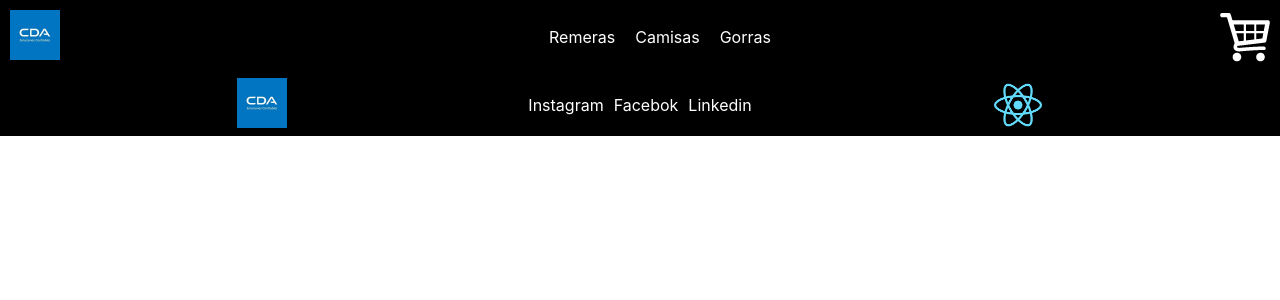
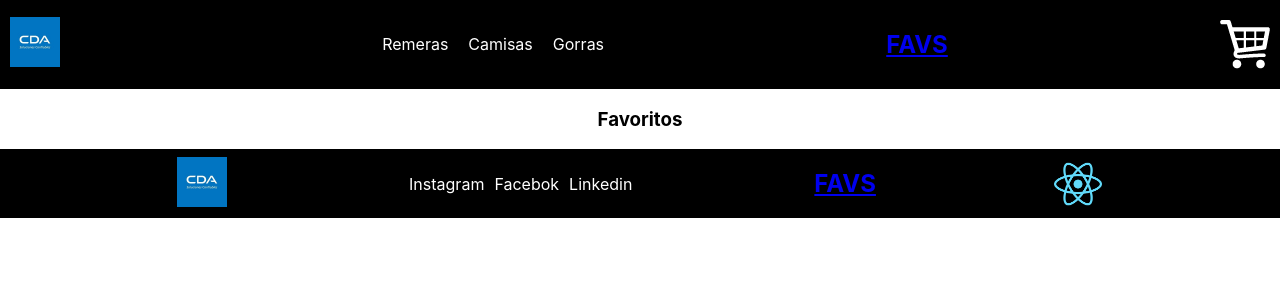
Before and after one commit to franq14/e-commerce-CDA, a React (Create React App) app: page /favs in a window 1280 px wide. Shown: the top 300 px of the page. Built offline with nearby package versions, Linux system fonts and the light colour scheme; the HTML template or start-up script is replaced by a standard one.

Commit message:
Favs added

```diff
--- a/src/components/Card/Card.js
+++ b/src/components/Card/Card.js
@@ -1,17 +1,24 @@
 import s from './Card.module.css';
 import { useNavigate  } from 'react-router-dom';
+import { FavContext } from '../../context/FavContext';
+import { useContext } from 'react';
 
 const Card = ({ prod }) => {
+    const { addToFav, isInFav } = useContext(FavContext);
 
     const navigate = useNavigate()
 
     return (
-        <div onClick={() => navigate(`/detail/${prod.id}`)} className={s.card}>
+        <div className={s.card}>
             <img src={prod.img} alt={prod.name} />
             <div className={s.info}>
-                <h3>{prod.name}</h3>
+                <h3 style={{textAlign: 'center'}}>{prod.name}</h3>
+                <div style={{display: 'flex', justifyContent: 'space-around'}}>
                 <h4>$ {prod.price}</h4>
+                <button onClick={() => addToFav(prod)}>{isInFav(prod.id) ? 'Quitar de fav' : 'Agregar a fav'}</button>
+                </div>
             </div>
+            <button onClick={() => navigate(`/detail/${prod.id}`)}>Ver detalle</button>
         </div>
     );
 };
--- /dev/null
+++ b/src/components/Favs/Favs.js
@@ -0,0 +1,21 @@
+import CardList from '../CardList/CardList';
+import { FavContext } from '../../context/FavContext';
+import { useContext } from 'react';
+
+const Favs = () => {
+
+    const { fav } = useContext(FavContext);
+
+    return (
+        <div style={{
+            display: 'flex',
+            justifyContent: 'center',
+            flexDirection: 'column',
+            alignItems: 'center',
+        }}>
+            <h3>Favoritos</h3>
+            <CardList items={fav}/>
+        </div>
+    );
+};
+export default Favs;
--- a/src/components/Main/Main.js
+++ b/src/components/Main/Main.js
@@ -2,6 +2,7 @@ import { Route, Routes } from 'react-router-dom';
 import CardContainer from '../CardContainer/CardContainer';
 import Cart from '../Cart/Cart';
 import DetailContainer from '../DetailContainer/DetailContainer';
+import Favs from '../Favs/Favs';
 
 const Main = () => {
     return (
@@ -14,7 +15,7 @@ const Main = () => {
                 />
                 <Route path="/detail/:id" element={<DetailContainer />} />
                 <Route path="/cart" element={<Cart />} />
-                {/* <Route path="/favs" element={} /> */}
+                <Route path="/favs" element={<Favs />} />
             </Routes>
         </div>
     )
--- a/src/components/Nav/Nav.js
+++ b/src/components/Nav/Nav.js
@@ -49,10 +49,13 @@ const Nav = ({ isInHedaer }) => {
                 <li onClick={() => handleClick(isInHedaer ? 'Camisas' : 'Facebok')}>{isInHedaer ? 'Camisas' : 'Facebok'}</li>
                 <li onClick={() => handleClick(isInHedaer ? 'Gorras' : 'Linkedin')}>{isInHedaer ? 'Gorras' : 'Linkedin'}</li>
             </ul>
-                <div style={{display: 'flex'}}>
-                    {isInHedaer && cart.length > 0 && <h2 className={s.prodCount}>{totalCantidad}</h2>}
-                    <img onClick={() => handleClick(isInHedaer ? carrito : 'logo192.png')} src={isInHedaer ? carrito : 'logo192.png'} alt="logo" />
-                </div>
+            <Link to="/favs">
+                <h2>FAVS</h2>
+            </Link>
+            <div style={{display: 'flex'}}>
+                {isInHedaer && cart.length > 0 && <h2 className={s.prodCount}>{totalCantidad}</h2>}
+                <img onClick={() => handleClick(isInHedaer ? carrito : 'logo192.png')} src={isInHedaer ? carrito : 'logo192.png'} alt="logo" />
+            </div>
         </nav>
     );
 };
--- a/src/context/CartContext.js
+++ b/src/context/CartContext.js
@@ -1,4 +1,4 @@
-import { createContext, useCallback, useEffect, useState } from 'react';
+import { createContext, useEffect, useState } from 'react';
 
 export const CartContext = createContext();
 
@@ -26,15 +26,6 @@ const CartProvider = (props) => {
     };
 
     const addOne = (id, cantidad) => {
-        console.log(cart.map((prod) =>
-        prod.id === id
-            ? {
-                  ...prod,
-                  cantidad: cantidad ? prod.cantidad + cantidad : prod.cantidad++,
-              }
-            : prod
-        ))
-
         setCart(cart.map((prod) =>
             prod.id === id
                 ? {
@@ -42,16 +33,17 @@ const CartProvider = (props) => {
                     cantidad: cantidad ? prod.cantidad + cantidad : prod.cantidad++,
                 }
                 : prod
-    ))
+            )
+        )
     }
-
 
     const leaveOne = (id) => {
         setCart( cart.map((prod) =>
             prod.id === id
                 ? { ...prod, cantidad: prod.cantidad - 1 }
                 : prod
-        ))
+            )
+        )
     }
 
     const deleteOne = (id) => {
--- a/src/context/FavContext.js
+++ b/src/context/FavContext.js
@@ -1,9 +1,13 @@
-import { createContext, useState } from 'react';
+import { createContext, useState, useEffect } from 'react';
 
 export const FavContext = createContext();
 
 const FavProvider = (props) => {
-    const [fav, setFav] = useState([]);
+    const [fav, setFav] = useState(localStorage.getItem('Favs') ? JSON.parse(localStorage.getItem('Favs')) : []);
+
+    useEffect(() => {
+        localStorage.setItem('Favs', JSON.stringify(fav));
+    }, [fav])
 
     const addToFav = (item) => {
         if(isInFav(item.id)){
@@ -18,7 +22,7 @@ const FavProvider = (props) => {
     }
 
     return (
-        <FavContext.Provider value={{fav, addToFav}}>
+        <FavContext.Provider value={{fav, addToFav, isInFav}}>
             {props.children}
         </FavContext.Provider>
     );
```
Lines whose indentation alone changed are shown as unchanged.
